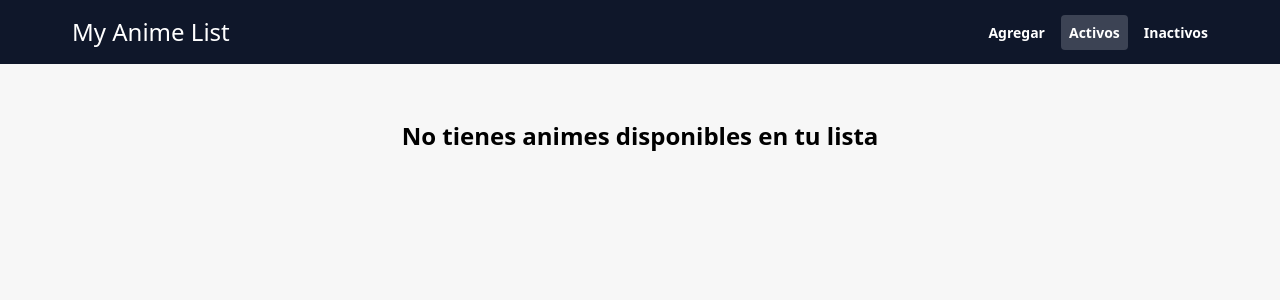
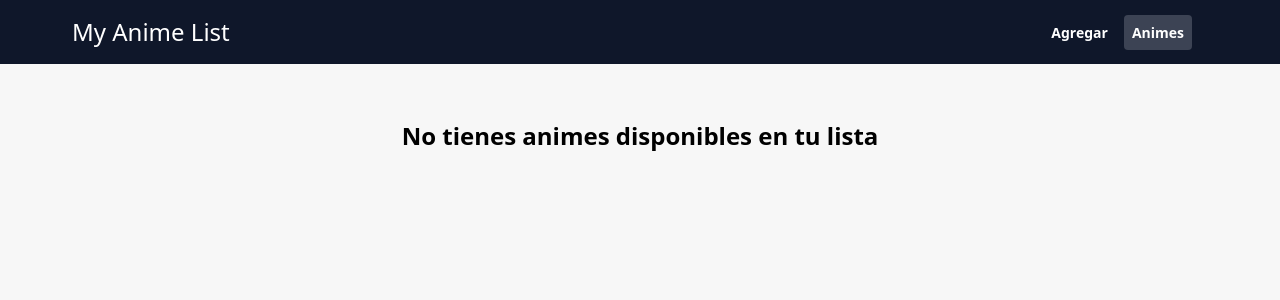
Before and after one commit to eidytrinidad/my-anime-list, an Angular app: page / in a window 1280 px wide. Shown: the top 300 px of the page. Built offline with nearby package versions, Linux system fonts and the light colour scheme.

Commit message:
inactives link has been commented, Actives anime links changed to Animes

```diff
--- a/src/app/shared/components/header/header.component.html
+++ b/src/app/shared/components/header/header.component.html
@@ -18,15 +18,15 @@
         routerLink="/"
         routerLinkActive="bg-slate-100/[0.2] p-2 rounded"
         [routerLinkActiveOptions]="{ exact: true }"
-        >Activos</a
+        >Animes</a
       >
-      <a
+      <!-- <a
         class="font-semibold text-white text-sm"
         routerLink="/inactives"
         routerLinkActive="bg-slate-100/[0.2] p-2 rounded"
         [routerLinkActiveOptions]="{ exact: true }"
         >Inactivos</a
-      >
+      > -->
     </div>
   </article>
 </section>
```
